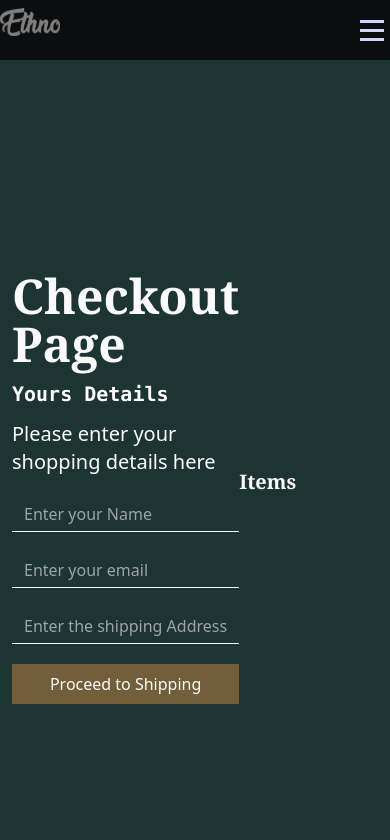
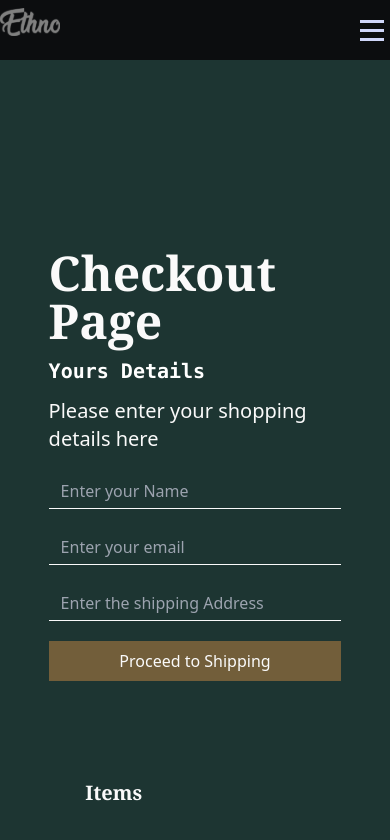
Before and after one commit to Suleman-Tasawar/CultureFurniture, a React (Vite) app: page /checkout in a window 390 px wide. Shown: the top 840 px of the page. Built offline with nearby package versions, Linux system fonts and the light colour scheme; what miragejs would draw is missing.

Commit message:
Added the Responsivness for Checkout page

```diff
--- a/src/pages/Checkout.jsx
+++ b/src/pages/Checkout.jsx
@@ -18,7 +18,7 @@ function Checkout() {
   ));
 
   return (
-    <div className="bg-primary h-[100vh] w-full flex justify-evenly align-middle items-center px-3">
+    <div className="bg-primary h-[100vh] w-full flex lg:flex-row md:flex-row sm:flex-col  justify-evenly items-center px-3 lg:pt-0 md:pt-20 sm:pt-20">
       <div className="lg:w-[60%] md:w-[70%] sm:w-[80%] bg-primary">
         <h1 className="mt-3 text-5xl font-bold font-serif text-white">
           Checkout Page
```
